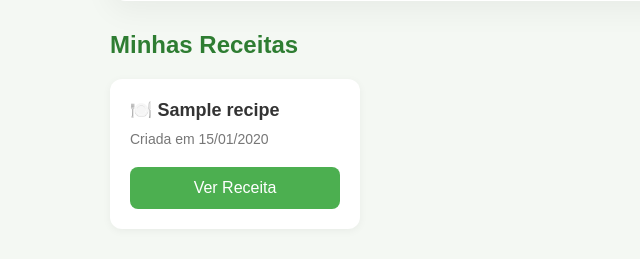
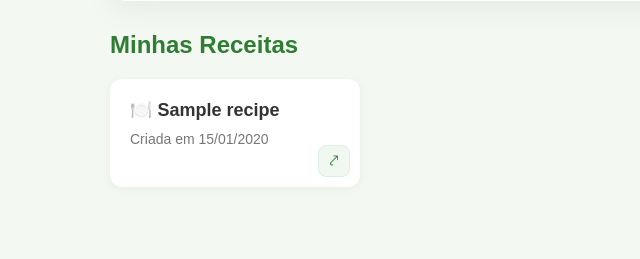
Before and after one commit to douglascosta1995/planejaprato-app, a FastAPI app: template app/templates/app/dashboard.html in a window 1280 px wide. Shown: the part 283-542 px from the top of the page, without its empty margins (0-640 px from the left). Run offline with FastAPI, Linux system fonts and the light colour scheme; the template is opened without the code that fills it: most values are stand-ins (such as "Sample title", 1, 10 or a date in 2020).

Commit message:
Improving Ver Receita buttons

```diff
--- a/app/static/css/style.css
+++ b/app/static/css/style.css
@@ -387,6 +387,7 @@ margin-top: 20px;
     box-shadow: 0 2px 8px rgba(0,0,0,0.05);
     display: flex;
     flex-direction: column;
+    position: relative;
 }
 
 .recipe-card h3 {
@@ -416,6 +417,35 @@ margin-top: 20px;
     margin-top: 30px;
     display: flex;
     gap: 10px;
+}
+
+.recipe-open-btn {
+    position: absolute;
+    bottom: 10px;
+    right: 10px;
+
+    width: 32px;
+    height: 32px;
+
+    display: flex;
+    align-items: center;
+    justify-content: center;
+
+    border-radius: 8px;
+    background: #f1f8f1;
+    color: #2E7D32;
+
+    text-decoration: none;
+    font-size: 16px;
+
+    border: 1px solid #dcefe0;
+
+    transition: all 0.2s ease;
+}
+
+.recipe-open-btn:hover {
+    background: #2E7D32;
+    color: white;
 }
 
 .section-title {
--- a/app/templates/app/dashboard.html
+++ b/app/templates/app/dashboard.html
@@ -43,11 +43,8 @@
                         {{ recipe.created_at.strftime("%d/%m/%Y") }}
                     </div>
 
-                    <a
-                        href="/recipes/{{ recipe.id }}"
-                        class="btn-dashboard"
-                    >
-                        Ver Receita
+                    <a href="/recipes/{{ recipe.id }}" class="recipe-open-btn" title="Abrir receita">
+                        ⤤
                     </a>
 
                 </div>
```
